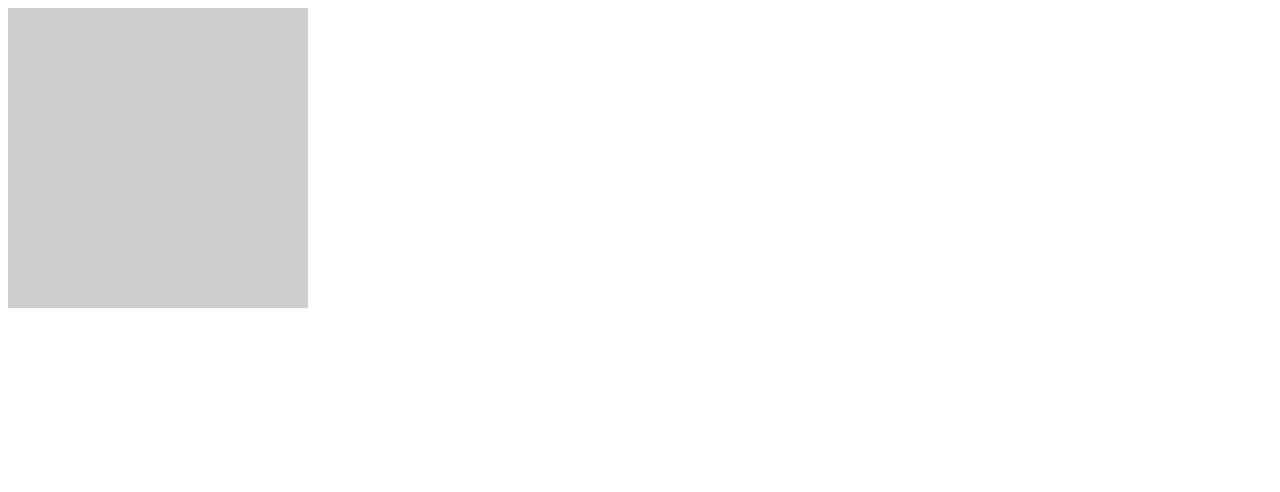
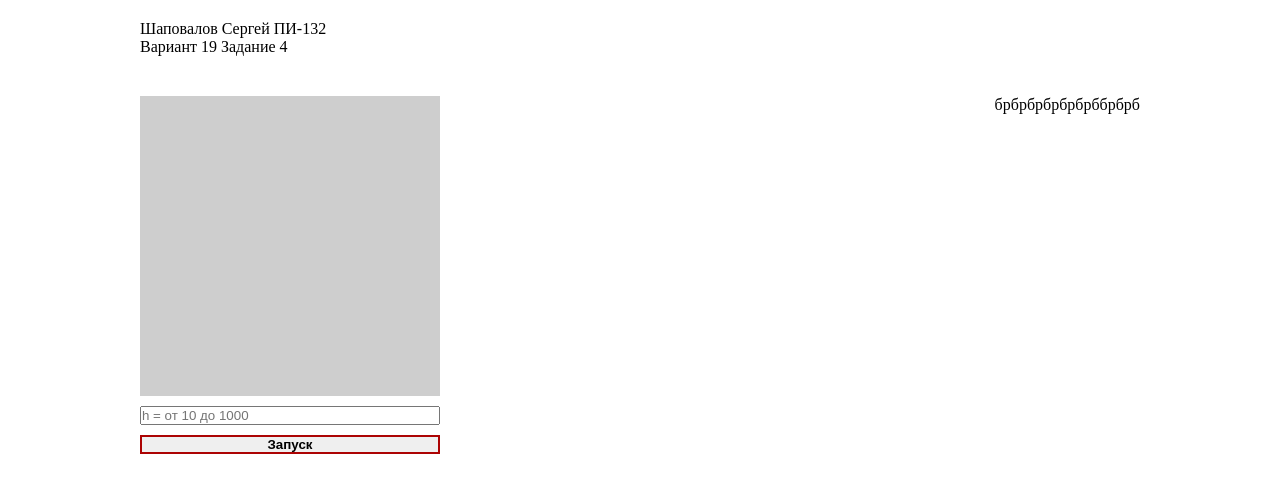
Before and after one commit to neverlaaazy/MatMod_zad4, a plain HTML site: page index.html in a window 1280 px wide. Drawn offline with Linux system fonts and the light colour scheme.

Commit message:
little bit update

```diff
--- a/css/style.css
+++ b/css/style.css
@@ -1,5 +1,53 @@
+*{
+    margin: 0;
+    padding: 0;
+    box-sizing: border-box;
+}
+html,
+body{
+    height: 100%;
+    min-height: 100%;
+}
+body{
+    display: flex;
+    flex-direction: column;
+}
+.container{
+    max-width: 1000px;
+    margin: 0 auto;
+    position: relative;
+}
+.section{
+    margin-bottom: 40px;
+}
+.conFall{
+    display: flex;
+    justify-content: space-between;
+}
+.secName{
+    margin-top: 20px;
+}
 .box{
     width: 300px;
     height: 300px;
     background-color: rgb(206, 206, 206);
 }
+.boxAndButton{
+    display: flex;
+    flex-direction: column;
+    width: 300px;
+}
+.boxButton{
+    border: 2px solid rgb(172, 3, 3);
+    font-weight: bold;
+    transition: all 0.3s ease-in-out;
+}
+.boxButton:hover,
+.boxButton:focus{
+    background-color: rgb(172, 3, 3);
+    color: white;
+}
+#textTask{
+    margin-top: 10px;
+    margin-bottom: 10px;
+}
--- a/index.html
+++ b/index.html
@@ -8,9 +8,25 @@
     <script defer src="js/scripts.js"></script>
 </head>
 <body>
+    <section class="section secName">
+        <div class="container conName">
+            <p class="nameOfStudent">
+                Шаповалов Сергей ПИ-132 <br>
+                Вариант 19 Задание 4
+            </p>
+        </div>
+    </section>
+
     <section class="section secFall">
         <div class="container conFall">
-            <div class="box"></div>
+            <div class="boxAndButton">
+                <div class="box">
+
+                </div>
+                <input id="textTask" type="text" placeholder="h = от 10 до 1000">
+                <button class="boxButton">Запуск</button>
+            </div>
+            <div class="table">брбрбрбрбрбрббрбрб</div>
         </div>
     </section>
 </body>
```
